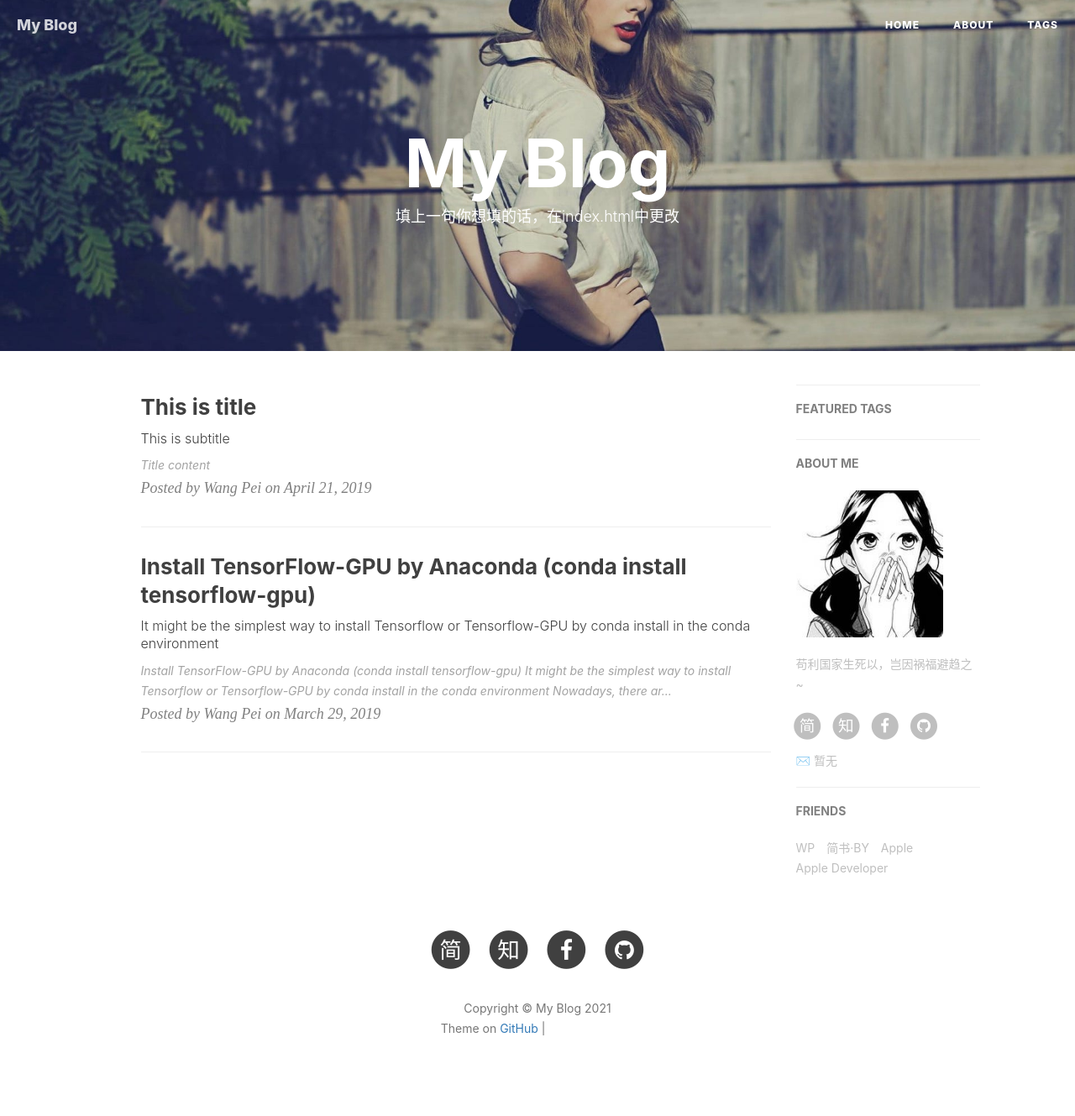
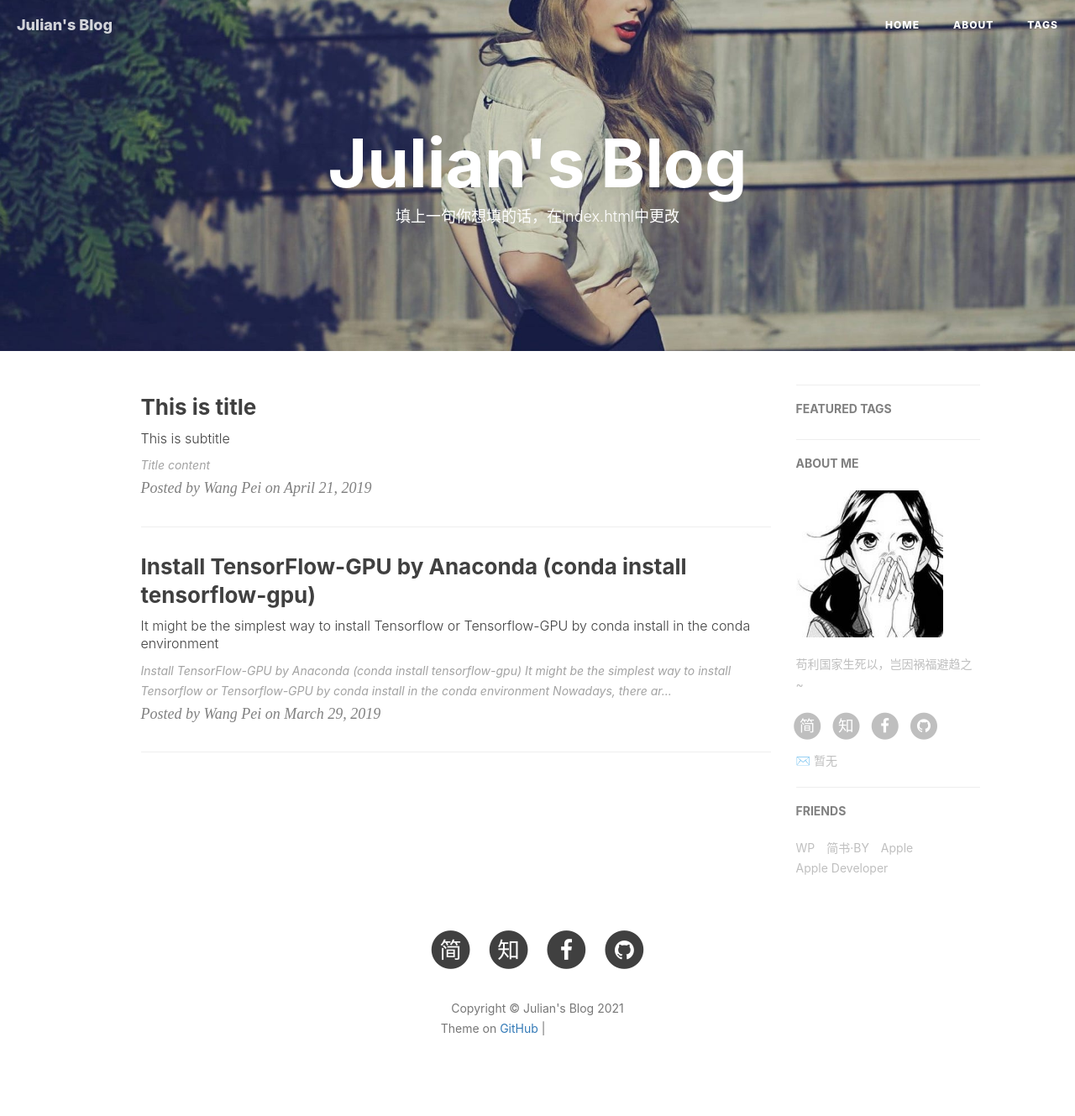
Before and after one commit to vveg26/vveg26.github.io, a Jekyll site: the page built from index.html, in a window 1280 px wide. Shown: the whole page at 84% size. Built offline with Jekyll 4.4.1, drawn with Linux system fonts in a browser that asks for light colours; nearby versions of some CDN libraries; the list of posts is cut into pages by our own code; comment, search, counter and statistics services are not loaded; grey boxes are pictures that could not be loaded.

Commit message:
Update _config.yml

```diff
--- a/_config.yml
+++ b/_config.yml
@@ -1,5 +1,5 @@
 # Site settings
-title: My Blog
+title: Julian's Blog
 SEOTitle: 我的博客 | My Blog
 header-img: img/post-bg-desk.jpg
 email: 暂无
@@ -7,7 +7,7 @@ description: "写一句你想写的话"
 keyword: "我的博客"
 url: "http://name.github.io"          # your host, for absolute URL
 baseurl: ""      # for example, '/blog' if your blog hosted on 'host/blog'
-github_repo: "https://github.com/name/name.github.io.git" # you code repository
+github_repo: "https://github.com/azurychu/azurychu.github.io.git" # you code repository
 
 # Sidebar settings
 sidebar: true                           # whether or not using Sidebar.
```
